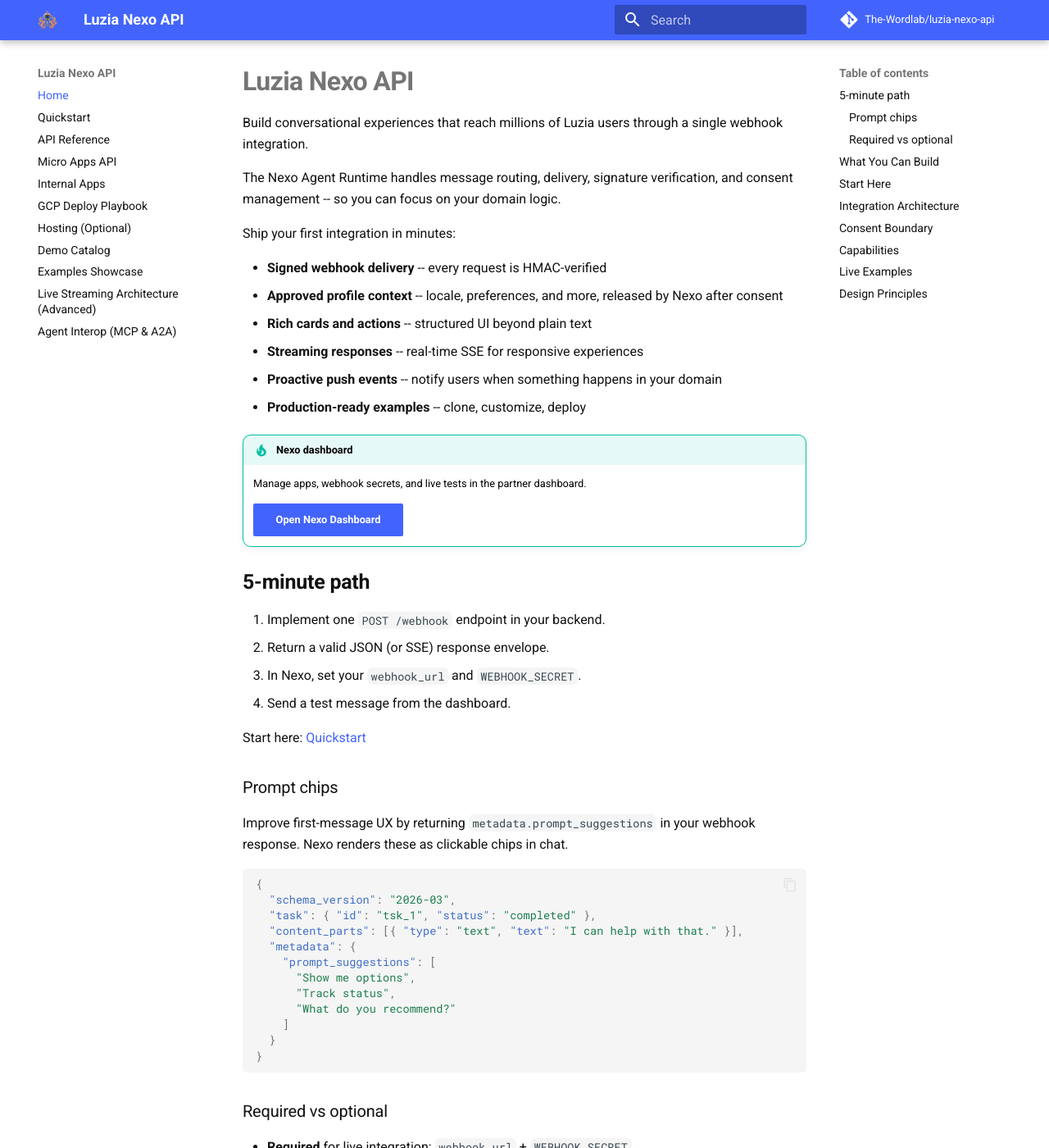
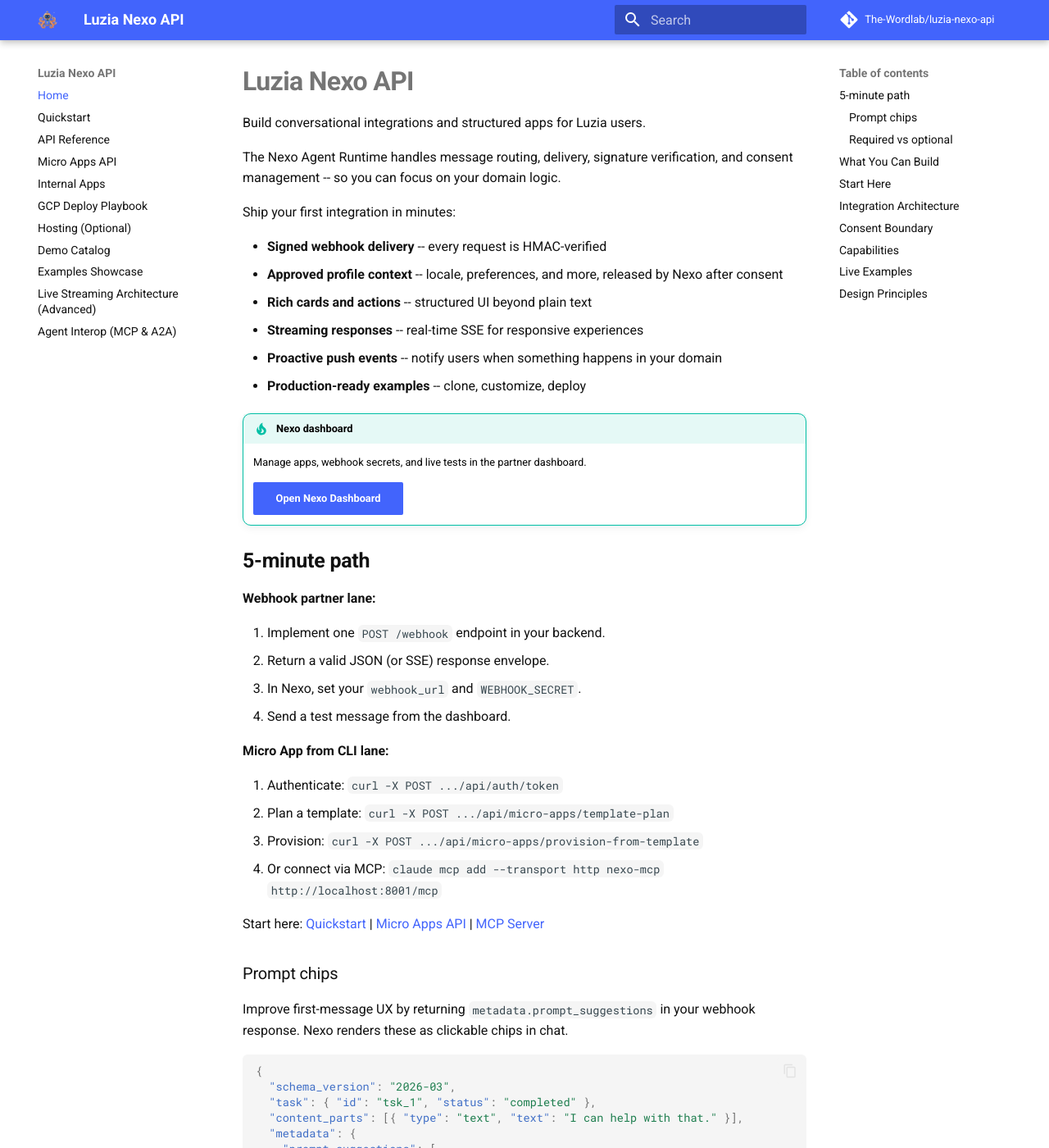
Before and after one commit to The-Wordlab/luzia-nexo-api, an MkDocs documentation site: the page built from docs/index.md, in a window 1280 px wide and 1400 px high. Shown: the whole window at 82% size. Built offline with MkDocs 1.6.1 and Material for MkDocs 9.7.7, drawn with Linux system fonts in a browser that asks for light colours; comment, search, counter and statistics services are not loaded; some of the changed text lies outside the part shown.

Commit message:
docs: remove stale Sky Diamond/detective-game refs, add MCP docs, update index
Remove Sky Diamond and detective-game references from index.md and demos.md.
Add dedicated MCP server documentation (mcp.md) covering connection,
authentication, tool catalog, curl examples, and MCP Inspector.
Update index.md: broaden opening line, add dual 5-minute paths (webhook
+ Micro App CLI), add Micro Apps API and MCP to capabilities table and
reading path.

Co-Authored-By: Claude Opus 4.6 (1M context) <noreply@anthropic.com>

```diff
--- a/docs/index.md
+++ b/docs/index.md
@@ -1,6 +1,6 @@
 # Luzia Nexo API
 
-Build conversational experiences that reach millions of Luzia users through a single webhook integration.
+Build conversational integrations and structured apps for Luzia users.
 
 The Nexo Agent Runtime handles message routing, delivery, signature verification, and consent management -- so you can focus on your domain logic.
 
@@ -20,12 +20,21 @@ Ship your first integration in minutes:
 
 ## 5-minute path
 
+**Webhook partner lane:**
+
 1. Implement one `POST /webhook` endpoint in your backend.
 2. Return a valid JSON (or SSE) response envelope.
 3. In Nexo, set your `webhook_url` and `WEBHOOK_SECRET`.
 4. Send a test message from the dashboard.
 
-Start here: [Quickstart](quickstart.md)
+**Micro App from CLI lane:**
+
+1. Authenticate: `curl -X POST .../api/auth/token`
+2. Plan a template: `curl -X POST .../api/micro-apps/template-plan`
+3. Provision: `curl -X POST .../api/micro-apps/provision-from-template`
+4. Or connect via MCP: `claude mcp add --transport http nexo-mcp http://localhost:8001/mcp`
+
+Start here: [Quickstart](quickstart.md) | [Micro Apps API](micro-apps-api.md) | [MCP Server](mcp.md)
 
 ### Prompt chips
 
@@ -74,8 +82,9 @@ For the full catalog, see [Demo Catalog](demos.md).
 3. [Examples Deep Dive](examples-showcase.md) -- architecture and response patterns.
 4. [API Reference](partner-api-reference.md) -- full contract details.
 5. [Micro Apps API](micro-apps-api.md) -- create and manage Micro Apps from CLI or MCP.
-6. [Internal Apps](internal-apps.md) -- build first-party apps inside Nexo.
-7. [Hosting](hosting.md) -- deploy to Cloud Run.
+6. [MCP Server](mcp.md) -- connect AI coding assistants to Nexo tools.
+7. [Internal Apps](internal-apps.md) -- build first-party apps inside Nexo.
+8. [Hosting](hosting.md) -- deploy to Cloud Run.
 
 ## Integration Architecture
 
@@ -120,6 +129,8 @@ Nexo fully owns consent collection, storage, and scope enforcement.
 | Vertical orchestration | End-to-end partner flows: routines, food ordering, travel planning | `routines`, `food-ordering`, `travel-planning` |
 | OpenClaw integration | Bridge from Nexo webhook to OpenClaw responses API | `openclaw-bridge` |
 | Proactive delivery | Push events into subscriber threads | `partner-api/proactive` |
+| Micro Apps API | Create and manage structured apps via REST | [micro-apps-api](micro-apps-api.md) |
+| MCP server | Expose webhook and Micro Apps tools to AI coding assistants | [mcp](mcp.md) |
 
 ## Live Examples
 
```
Also changed, not shown: other parts of docs/index.md (+0 -2 lines), docs/demos.md (+0 -2 lines), docs/mcp.md (added, +123 -0 lines).
